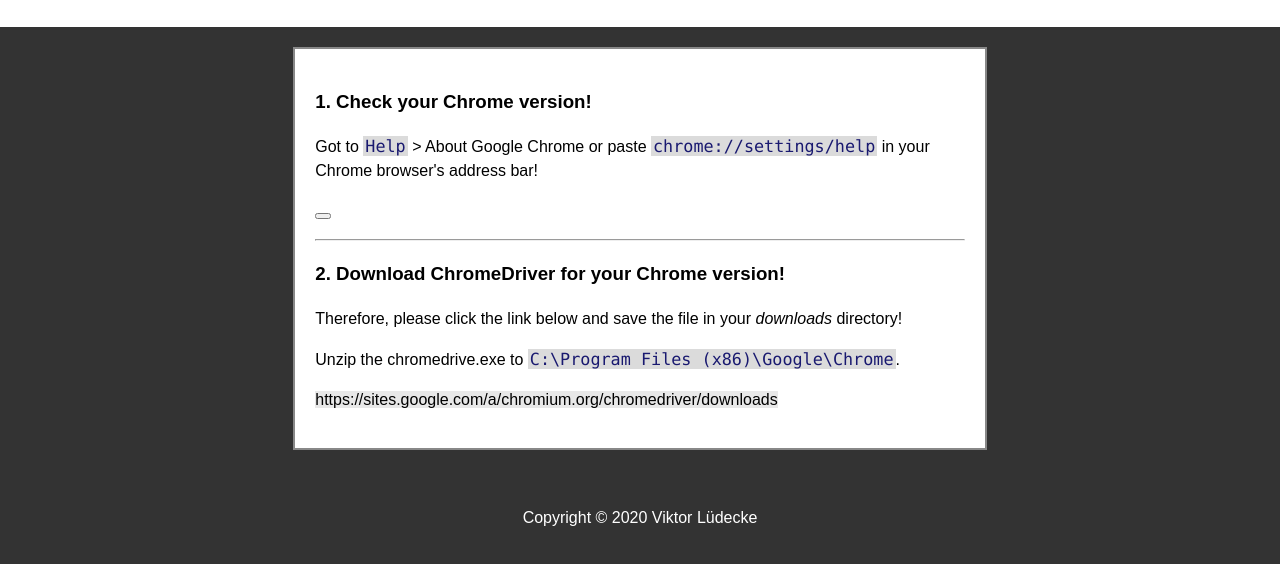
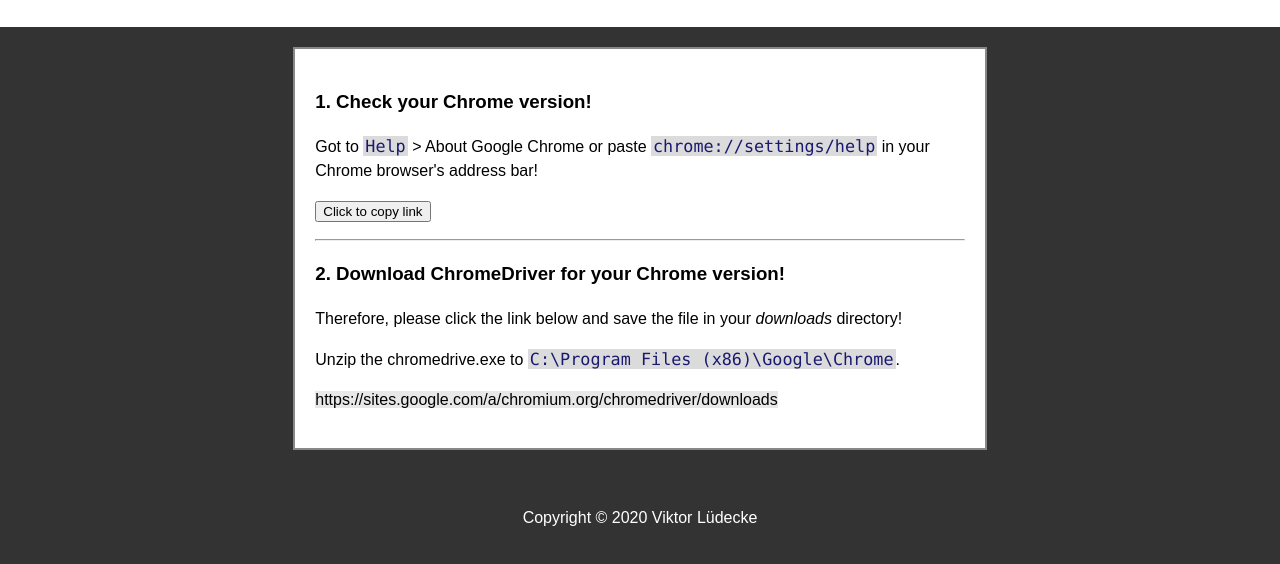
Before and after one commit to derquarkspro/programm-auto-setup, a plain HTML site: page index.html in a window 1280 px wide. Shown: the part 152-716 px from the top of the page. Drawn offline with Linux system fonts and the light colour scheme.

Commit message:
Update index.html

```diff
--- a/index.html
+++ b/index.html
@@ -2,7 +2,7 @@
 <html><head><meta charset="UTF-8"><meta name="viewport" content="width=device-width, initial-scale=1.0"><title>Guide</title><style>*{box-sizing:border-box;word-wrap:break-word;}body{font-family:Arial,Helvetica,sans-serif;line-height:1.5;margin:auto;background:#f2f2f2;}h1{font-size: xx-large;}header{line-height:1.0;padding:30px;text-align:center;background:white;}article{background-color:white;border:#888 solid 2px;padding:20px;margin-left:16.66%;width:66.66%;}section{margin:auto;max-width:1080px;padding:20px;}section::after{content:"";display:block;clear:both;}footer{padding:20px;text-align:center;background:#333;color: #fff;}body > hr{margin:8px 20px;}article hr{margin:16px 0px;}div.code{background-color:#dbdbdb;color:midnightblue;padding:10px;border-left:2px solid #888;font-family:Consolas,"courier new";}.code span{color:tomato;}span.code{font-size:105%;padding:0px 2px;color: midnightblue;background-color:#dbdbdb;font-family:Consolas,"courier new";}section a{background-color:#e8e8e8;text-decoration:none;color:#000;}a:hover{text-decoration:underline;}@media screen and (max-width: 600px) {article{width:100%;margin-left:0px;}}</style></head><body style="background-color:#333"><header><h1>Selenium Setup</h1><h2>How to install Chrome Driver</h2></header><section><article>
   <h3>1. Check your Chrome version!</h3>
   <p>Got to <span class="code">Help</span> &gt; <span>About Google Chrome</span> or paste <span class="code" id="url">chrome://settings/help</span> in your Chrome browser's address bar!</p>
-  <button onclick="func()"></button>
+  <button onclick="func()">Click to copy link</button>
   <hr>
   <h3>2. Download ChromeDriver for your Chrome version!</h3>
   <p>Therefore, please click the link below and save the file in your <em>downloads</em> directory!</p>
```
